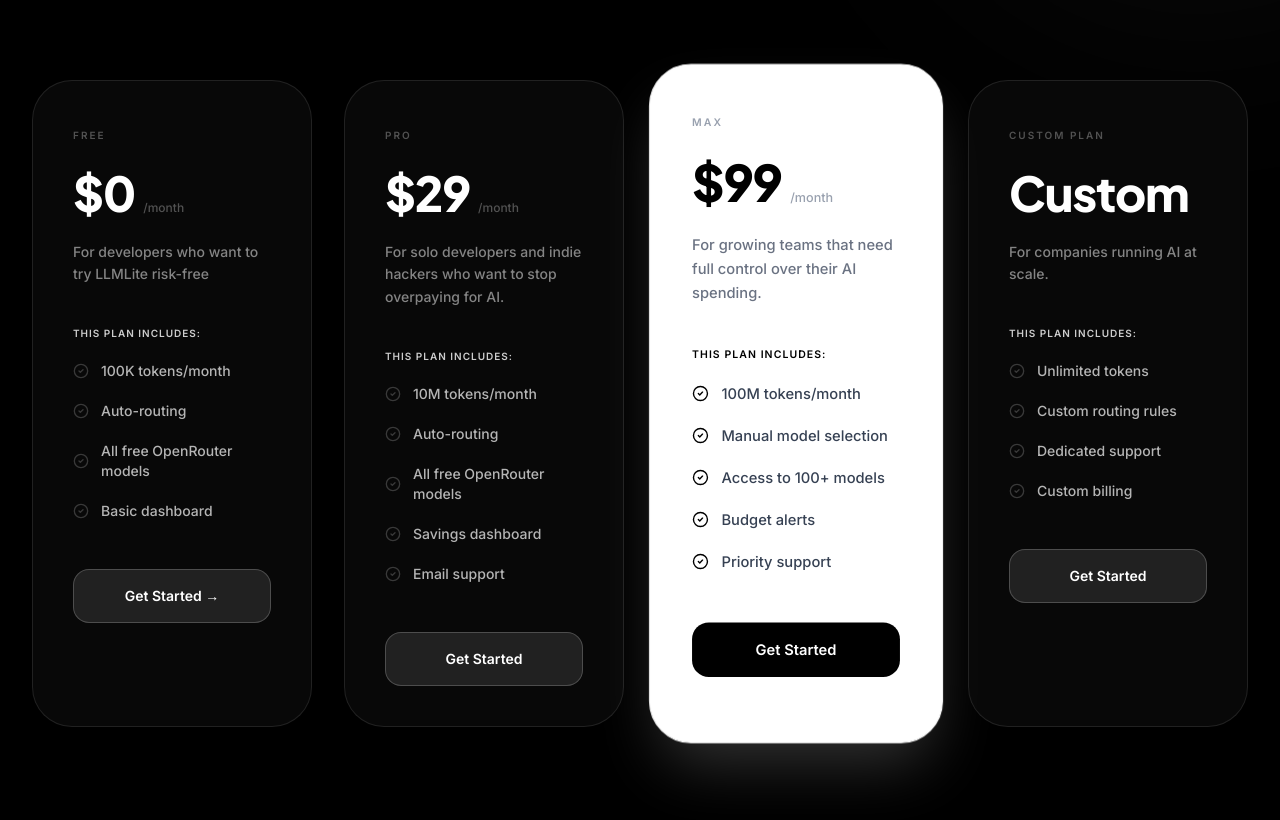
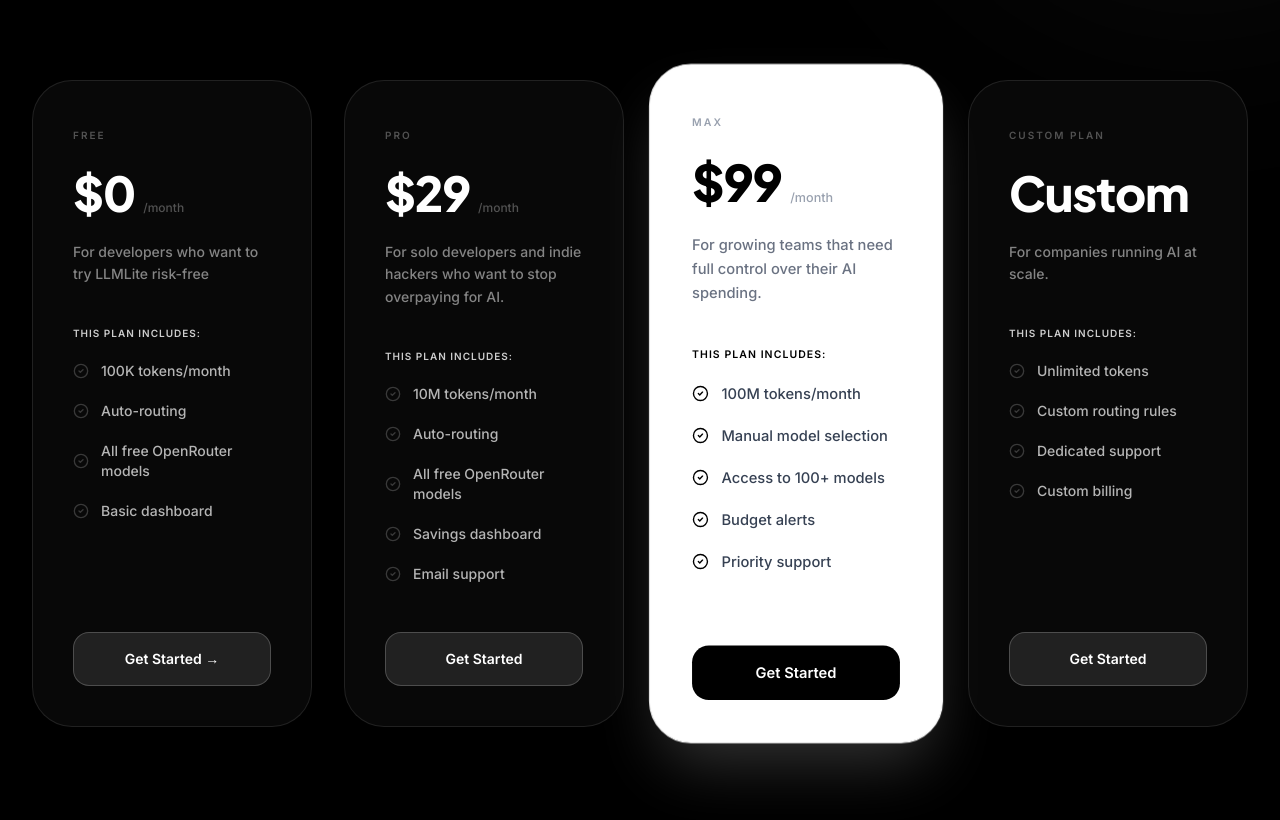
Before and after one commit to krishnawararkar15-droid/routerllm, a React (Vite) app: page / in a window 1280 px wide. Shown: the part 3384-4204 px from the top of the page. Built offline with nearby package versions, Linux system fonts and the light colour scheme; no server answers.

Commit message:
fix pricing card button alignment

```diff
--- a/src/App.tsx
+++ b/src/App.tsx
@@ -958,7 +958,8 @@
                 plan.highlight ? "border-black/5 shadow-[inset_0_1px_1px_rgba(0,0,0,0.1)]" : "border-white/20 shadow-[inset_0_1px_1px_rgba(255,255,255,0.3)]"
               )} />
 
-              <div className="relative z-10">
+              <div className="relative z-10 flex flex-col justify-between h-full">
+                <div>
                   <div className="mb-8 md:mb-10">
                     <span className={cn("text-[8px] md:text-[10px] font-bold uppercase tracking-[0.2em]", plan.highlight ? "text-gray-400" : "text-white/30")}>
                       {plan.name}
@@ -989,6 +990,7 @@
                         <span className={cn("text-xs md:text-sm font-medium", plan.highlight ? "text-gray-700" : "text-white/70")}>{feature}</span>
                       </div>
                     ))}
+                  </div>
                 </div>
 
                 {plan.name === "FREE" ? (
```
Lines whose indentation alone changed are shown as unchanged.
